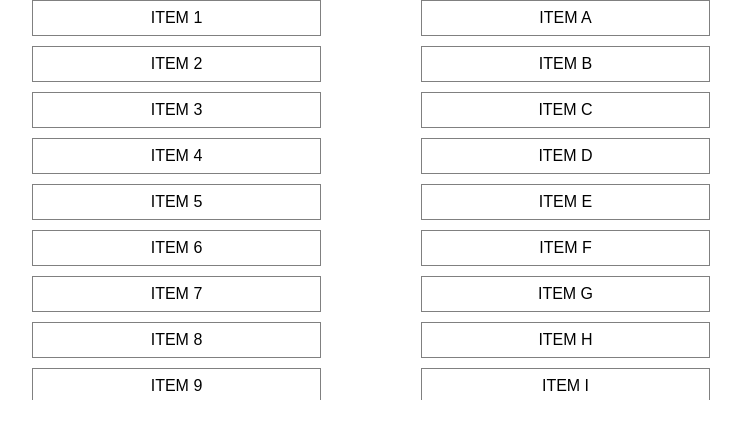
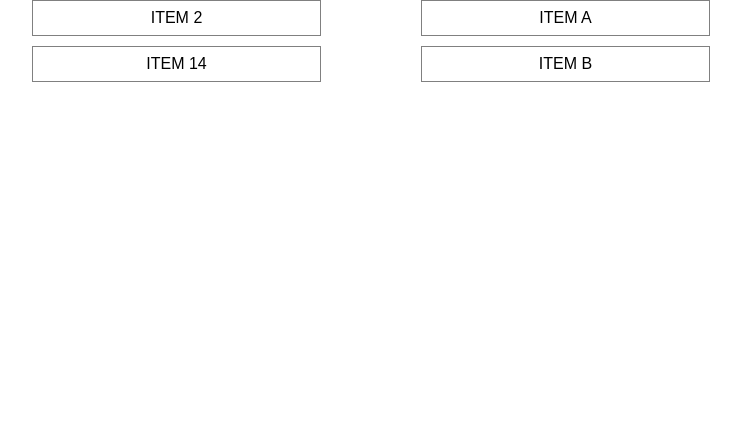
Before and after one commit to unnunhexium/scroll, a Vue app: page / in a window 1280 px wide. Shown: the top 438 px of the page, without its empty margins (269-1010 px from the left). Built offline with nearby package versions, Linux system fonts and the light colour scheme.

Commit message:
remoev error from consol

```diff
--- a/src/App.vue
+++ b/src/App.vue
@@ -1,17 +1,17 @@
 <template>
   <div class="main-wrapper" id="main-wrapper">
     <ListOfItems
+      ref="product-breakdown"
       class="list-of-elements__items"
       :elements="items"
       @log-element-coords="logElementCoords"
-      ref="items"
       :activeElement="activeIndex"
     />
     <ListOfItems
+      ref="location-breakdown"
       class="list-of-elements__relations"
       :elements="items2"
       @log-element-coords="logElementCoords"
-      ref="relations"
       :activeElement="activeIndex"
     />
   </div>
@@ -33,53 +33,18 @@ export default {
       relationsY: "",
       activeIndex: 0,
       items: [
-        { name: "ITEM 1", id: 1, relations: [{ id: 20 }] },
-        { name: "ITEM 2", id: 2, relations: [{ id: 1 }] },
-        { name: "ITEM 3", id: 3, relations: [{ id: 12 }] },
-        { name: "ITEM 4", id: 4, relations: [{ id: 11 }] },
-        { name: "ITEM 5", id: 5, relations: [{ id: 4 }] },
-        { name: "ITEM 6", id: 6, relations: [{ id: 5 }] },
-        { name: "ITEM 7", id: 7, relations: [{ id: 15 }] },
-        { name: "ITEM 8", id: 8, relations: [{ id: 16 }] },
-        { name: "ITEM 9", id: 9, relations: [{ id: 7 }] },
-        { name: "ITEM 10", id: 10, relations: [{ id: 14 }] },
-        { name: "ITEM 11", id: 11, relations: [{ id: 8 }] },
-        { name: "ITEM 12", id: 12, relations: [{ id: 9 }] },
-        { name: "ITEM 13", id: 13, relations: [{ id: 13 }] },
-        { name: "ITEM 14", id: 14, relations: [{ id: 2 }] },
-        { name: "ITEM 15", id: 15, relations: [{ id: 3 }] },
-        { name: "ITEM 16", id: 16, relations: [{ id: 18 }] },
-        { name: "ITEM 17", id: 17, relations: [{ id: 19 }] },
-        { name: "ITEM 18", id: 18, relations: [{ id: 6 }] },
-        { name: "ITEM 19", id: 19, relations: [{ id: 17 }] },
-        { name: "ITEM 20", id: 20, relations: [{ id: 10 }] },
+        { name: "ITEM 2", id: 6, relations: [{ id: 200 }] },
+        { name: "ITEM 14", id: 3, relations: [{ id: 100 }] },
+
       ],
       items2: [
-        { name: "ITEM A", id: 1, relations: [{ id: 6 }] },
-        { name: "ITEM B", id: 2, relations: [{ id: 3 }] },
-        { name: "ITEM C", id: 3, relations: [{ id: 12 }] },
-        { name: "ITEM D", id: 4, relations: [{ id: 7 }] },
-        { name: "ITEM E", id: 5, relations: [{ id: 1 }] },
-        { name: "ITEM F", id: 6, relations: [{ id: 19 }] },
-        { name: "ITEM G", id: 7, relations: [{ id: 20 }] },
-        { name: "ITEM H", id: 8, relations: [{ id: 8 }] },
-        { name: "ITEM I", id: 9, relations: [{ id: 9 }] },
-        { name: "ITEM J", id: 10, relations: [{ id: 11 }] },
-        { name: "ITEM K", id: 11, relations: [{ id: 2 }] },
-        { name: "ITEM L", id: 12, relations: [{ id: 10 }] },
-        { name: "ITEM M", id: 13, relations: [{ id: 15 }] },
-        { name: "ITEM N", id: 14, relations: [{ id: 13 }] },
-        { name: "ITEM O", id: 15, relations: [{ id: 5 }] },
-        { name: "ITEM P", id: 16, relations: [{ id: 4 }] },
-        { name: "ITEM R", id: 17, relations: [{ id: 16 }] },
-        { name: "ITEM S", id: 18, relations: [{ id: 18 }] },
-        { name: "ITEM T", id: 19, relations: [{ id: 17 }] },
-        { name: "ITEM U", id: 20, relations: [{ id: 14 }] },
+        { name: "ITEM A", id: 100, relations: [{ id: 6 }] },
+        { name: "ITEM B", id: 200, relations: [{ id: 3 }] },
       ],
     };
   },
   methods: {
-    logElementCoords(id) {
+    logElementCoords({id}) {
       this.activeIndex = id;
 
       let scrollValueItems = document.querySelector(
@@ -108,9 +73,6 @@ export default {
             "left: " +
             this.itemsX
         );
-        // document
-        //   .querySelector(".list-of-elements__relations")
-        //   .scrollTo(0, this.relationsY);
       });
 
       this.$nextTick(() => {
--- a/src/components/ListOfElements.vue
+++ b/src/components/ListOfElements.vue
@@ -1,14 +1,18 @@
 <template>
-  <ul class="list-of-elements">
+  <ul :class="{
+      'list-of-elements': true,
+    }"
+    >
     <li
       v-for="element in elements"
       :key="element.id"
       :class="elementClasses(element)"
+
       :name="element.name"
     >
       <button
         class="list-of-elements__button"
-        @click="$emit('log-element-coords', element.relations[0].id)"
+        @click="emitClick(element)"
       >
         {{ element.name }}
       </button>
@@ -29,16 +33,27 @@ export default {
       required: false,
     },
   },
+  computed: {
+    hasActiveElement(){
+      return !!this.elements.find(({id}) => id === this.activeElement)
+    }
+  },
+
   methods: {
     elementClasses(element) {
       return [
         "list-of-elements__element",
         {
           "list-of-elements__element--active":
-            element.relations[0].id == this.activeElement,
+            element.relations[0].id === this.activeElement || element.id === this.activeElement,
         },
       ];
     },
+    emitClick(element){
+      this.$emit('log-element-coords', {
+        id: element.relations[0].id,
+      })
+    }
   },
 };
 </script>
@@ -57,7 +72,6 @@ export default {
       background: rgb(89, 177, 89);
     }
   }
-
   &__button {
     all: unset;
     cursor: pointer;
```
